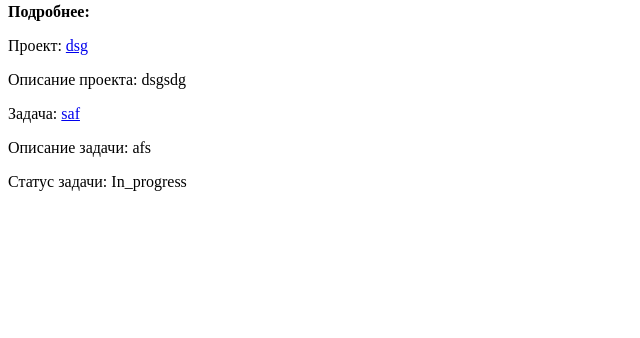
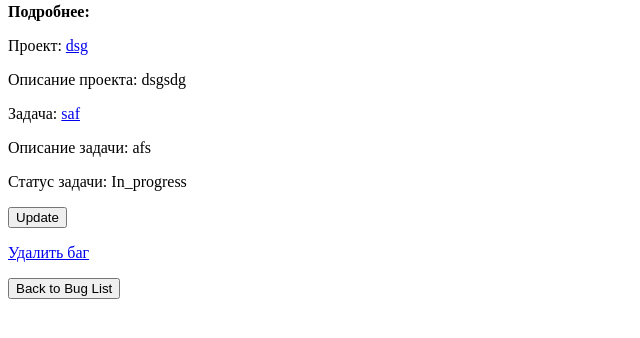
Before and after one commit to Jerrlow/Project_tracker, a Django app: page /quality_control/bugs/11/ in a window 1280 px wide. Shown: the part 243-581 px from the top of the page, without its empty margins (0-640 px from the left). Run offline with Django 5.2, Linux system fonts and the light colour scheme; data comes from the database, SQL or seed files in the repository; both versions use the stored data as it was after the commit.

Commit message:
CRUD для quality_control

```diff
--- a/project_tracker/quality_control/templates/quality_control/bug_detail.html
+++ b/project_tracker/quality_control/templates/quality_control/bug_detail.html
@@ -12,4 +12,16 @@
     <p>Задача: <a href="{{ task_url }}">{{ bug.task.name }}</a></p>
     <p>Описание задачи: {{ bug.task.description }}</p>
     <p>Статус задачи: {{ bug.task.status }}</p>
+
+    <a href="{% url 'quality_control:bug_update' bug.id %}">
+        <button>Update</button>
+    </a>
+  <!-- Ссылка удаления проекта -->
+    <p><a href="{% url 'quality_control:bug_delete' bug.id %}"onclick="return confirm('Вы уверены, что хотите удалить этот баг?');">Удалить баг</a></p>
+
+
+    <a href="{% url 'quality_control:bug_list' %}">
+        <button>Back to Bug List</button>
+    </a>
+
 {% endblock %}
--- a/project_tracker/quality_control/urls.py
+++ b/project_tracker/quality_control/urls.py
@@ -13,4 +13,10 @@ urlpatterns = [
     path('features/<int:feature_id>/', feature_detail, name='feature_detail'),  # Маршрут для получения деталей конкретного улучшения
     path('bugs/create/', views.bug_report_create, name='bug_report_create'),
     path('features/create/', views.feature_request_create, name='feature_request_create'),
+
+    path('bugs/<int:bug_id>/update/', views.bug_report_update, name='bug_update'),
+    path('bugs/<int:bug_id>/delete/', views.bug_report_delete, name='bug_delete'),
+    path('features/<int:feature_id>/update/', views.feature_request_update, name='feature_request_update'),
+    path('features/<int:feature_id>/delete/', views.feature_request_delete, name='feature_request_delete'),
+
 ]
--- a/project_tracker/quality_control/views.py
+++ b/project_tracker/quality_control/views.py
@@ -20,50 +20,11 @@ def index(request):
     return render(request, 'quality_control/index.html')
 
 
-# def bug_list(request):
-#     bugs = BugReport.objects.all()
-#     bugs_html = "<h1>Список отчетов об ошибках</h1><ul>"
-#     for bug in bugs:
-#         bugs_html += f'<li><a href="{bug.id}/">{bug.title}</a></li>'
-#     bugs_html += '</ul>'
-#     return HttpResponse(bugs_html)
-
 
 def bug_list(request):
     bugs = BugReport.objects.all()
     return render(request, 'quality_control/bug_list.html', {'bugs': bugs})
 
-
-# def feature_list(request):
-#     feature_requests = FeatureRequest.objects.all()
-#     feature_requests_html = "<h1>Список запросов на улучшение</h1><ul>"
-#     for feature_request in feature_requests:
-#         feature_requests_html += f'<li><a href="{feature_request.id}/">{feature_request.title}</a></li>'
-#     feature_requests_html += '</ul>'
-#     return HttpResponse(feature_requests_html)
-
-def feature_list(request):
-    feature_requests = FeatureRequest.objects.all()
-    return render(request, 'quality_control/feature_list.html', {'features': feature_requests})
-
-# def bug_detail(request, bug_id):
-#     bug = get_object_or_404(BugReport, id=bug_id)
-#
-#     project_url = reverse('tasks:project_detail', args=[bug.project.id])
-#     task_url = reverse('tasks:task_detail', args=[bug.project.id, bug.task.id])
-#
-#     response_html = f"<h1>Детали бага {bug.title}</h1>"
-#     response_html += f"<p>Статус бага: <span style='color: red;'>{bug.status}</span></p>"
-#     response_html += f"<p>Дата возникновения бага: <span style='color: red;'>{bug.created_at}</span></p>"
-#     response_html += f"<p><strong>Подробнее:</strong></p>"
-#
-#     response_html += f"<p>Проект: <a href='{project_url}'>{bug.project.name}</a></p>"
-#     response_html += f"<p>Описание проекта: {bug.project.description}</p>"
-#     response_html += f"<p>Задача: <a href='{task_url}'>{bug.task.name}</a></p>"
-#     response_html += f"<p>Описание задачи: {bug.task.description}</p>"
-#     response_html += f"<p>Статус задачи: {bug.task.status}</p>"
-#
-#     return HttpResponse(response_html)
 
 def bug_detail(request, bug_id):
     bug = get_object_or_404(BugReport, id=bug_id)
@@ -79,21 +40,10 @@ def bug_detail(request, bug_id):
 
     return render(request, 'quality_control/bug_detail.html', context)
 
-# def feature_detail(request, feature_id):
-#     feature_request = get_object_or_404(FeatureRequest, id=feature_id)
-#     project_url = reverse('tasks:project_detail', args=[feature_request.project.id])
-#     task_url = reverse('tasks:task_detail', args=[feature_request.project.id, feature_request.task.id])
-#     response_html = f"<h1>Детали улучшения {feature_request.title}</h1>"
-#     response_html += f"<p>Статус: <span style='color: red;'>{feature_request.status}</span></p>"
-#     response_html += f"<p>Приоритет: <span style='color: red;'>{feature_request.priority}</span></p>"
-#     response_html += f"<p><strong>Подробнее:</strong></p>"
-#     response_html += f"<p>Проект: <a href='{project_url}'>{feature_request.project.name}</a></p>"
-#     response_html += f"<p>Описание проекта: {feature_request.project.description}</p>"
-#     response_html += f"<p>Задача: <a href='{task_url}'>{feature_request.task.name}</a></p>"
-#     response_html += f"<p>Описание задачи: {feature_request.task.description}</p>"
-#     response_html += f"<p>Статус задачи: {feature_request.task.status}</p>"
-#
-#     return HttpResponse(response_html)
+
+def feature_list(request):
+    feature_requests = FeatureRequest.objects.all()
+    return render(request, 'quality_control/feature_list.html', {'features': feature_requests})
 
 def feature_detail(request, feature_id):
     feature_request = get_object_or_404(FeatureRequest, id=feature_id)
@@ -136,3 +86,46 @@ def feature_request_create(request):
     else:
         form = FeatureRequestForm()
     return render(request, 'quality_control/feature_request_form.html', {'form': form})
+
+
+
+# Обновление бага
+def bug_report_update(request, bug_id):
+    bug = get_object_or_404(BugReport, id=bug_id)
+    if request.method == 'POST':
+        form = BugReportForm(request.POST, instance=bug)
+        if form.is_valid():
+            form.save()
+            return redirect('quality_control:bug_detail', bug_id=bug.id)
+    else:
+        form = BugReportForm(instance=bug)
+    return render(request, 'quality_control/bug_report_form_update.html', {'form': form})
+
+# Удаление бага
+def bug_report_delete(request, bug_id):
+
+    # project = get_object_or_404(Project, pk=project_id)
+    # project.delete()
+    # return redirect('tasks:projects_list')
+    bug = get_object_or_404(BugReport, id=bug_id)
+    bug.delete()
+    return redirect('quality_control:bug_list')
+
+
+def feature_request_update(request, feature_id):
+    feature_request = get_object_or_404(FeatureRequest, id=feature_id)
+    if request.method == 'POST':
+        form = FeatureRequestForm(request.POST, instance=feature_request)
+        if form.is_valid():
+            form.save()
+            return redirect('quality_control:feature_detail', feature_id=feature_request.id)
+    else:
+        form = FeatureRequestForm(instance=feature_request)
+    return render(request, 'quality_control/feature_request_form_update.html', {'form': form})
+
+
+def feature_request_delete(request, feature_id):
+    feature_request = get_object_or_404(FeatureRequest, id=feature_id)
+    feature_request.delete()
+    return redirect('quality_control:feature_list')
+    # return render(request, 'quality_control/feature_request_form_delete.html', {'feature_request': feature_request})
--- a/project_tracker/tasks/templates/tasks/task_detail.html
+++ b/project_tracker/tasks/templates/tasks/task_detail.html
@@ -9,6 +9,8 @@
     <h1>{{ task.name }}</h1>
     <p>{{ task.description }}</p>
 {% endblock %}
+
+
 <!--<!DOCTYPE html>-->
 <!--<html lang="en">-->
 <!--<head>-->
```
Also changed, not shown: project_tracker/quality_control/templates/quality_control/bug_report_form_delete.html (added, +16 -0 lines), project_tracker/quality_control/templates/quality_control/bug_report_form_update.html (added, +15 -0 lines), project_tracker/quality_control/templates/quality_control/feature_detail.html (+14 -0 lines), project_tracker/quality_control/templates/quality_control/feature_request_form_delete.html (added, +16 -0 lines), project_tracker/quality_control/templates/quality_control/feature_request_form_update.html (added, +15 -0 lines), project_tracker/db.sqlite3.
